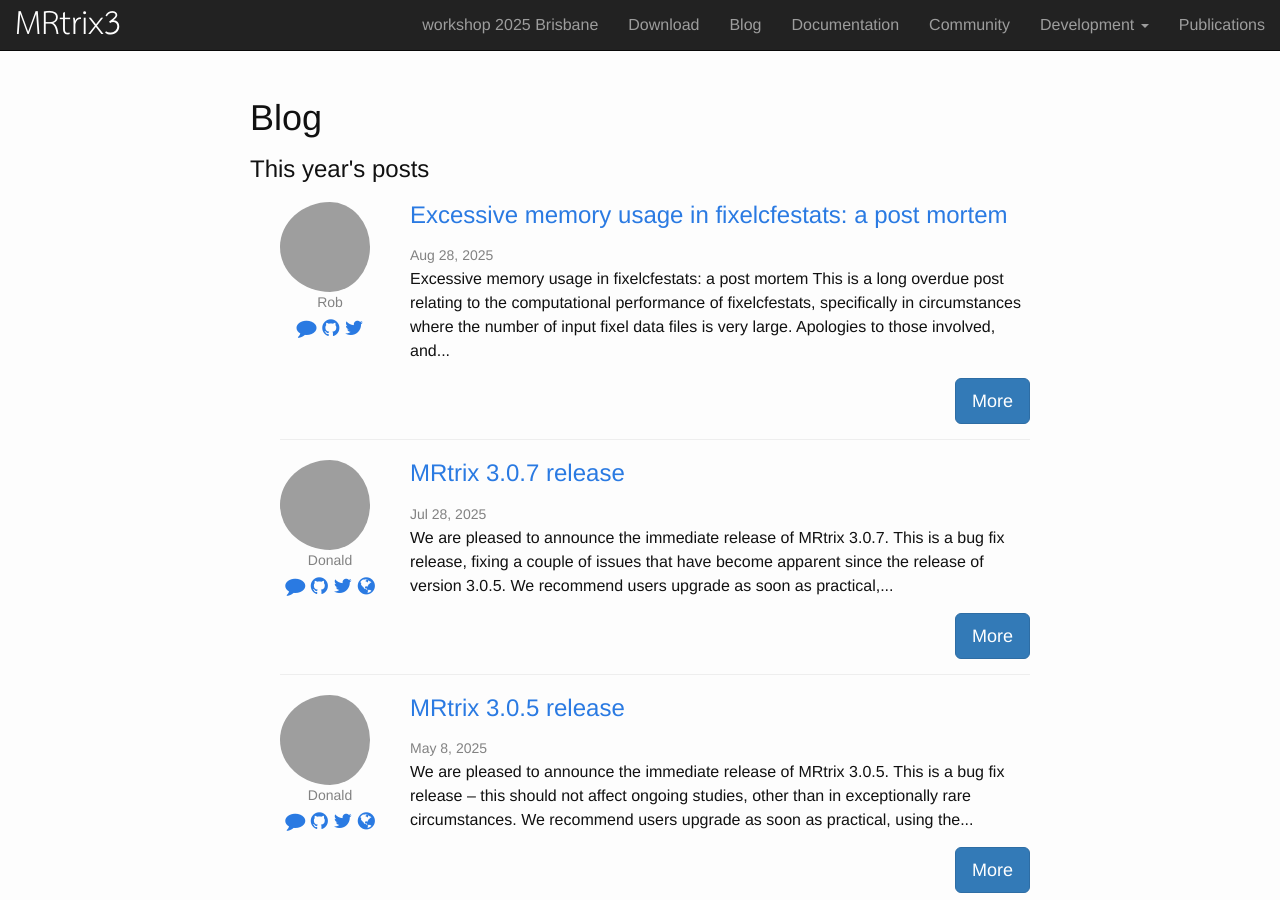
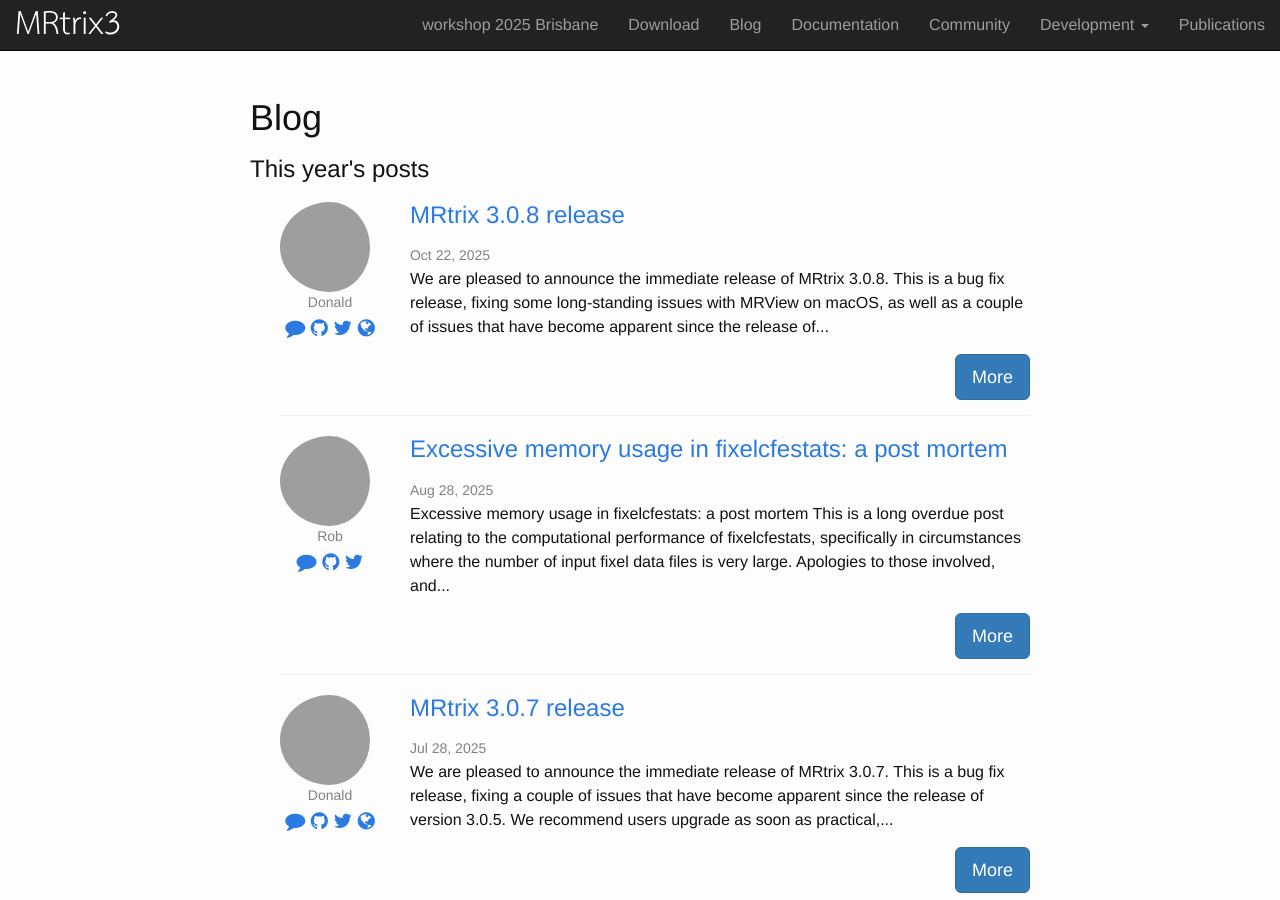
Before and after one commit to MRtrix3/MRtrix3.github.io, a Jekyll site: the page built from blog.html, in a window 1280 px wide and 900 px high, cut to the strip 0-900 px from the top of the window. Built offline with Jekyll 4.4.1, drawn with Linux system fonts in a browser that asks for light colours; nearby versions of some CDN libraries; emoji names are drawn with the system emoji font; grey boxes are pictures that could not be loaded.

Commit message:
Automatic update of blog from community forum announcements

```diff
--- /dev/null
+++ b/_posts/2025/10/2025-10-22-mrtrix-3-0-8-release.md
@@ -0,0 +1,19 @@
+---
+layout: post
+title: 'MRtrix 3.0.8 release'
+author: 'jdtournier'
+date: 2025-10-22 12:43:56
+categories:
+summary: posted by J-Donald Tournier on Oct 22, 2025
+---
+We are pleased to announce the immediate release of *MRtrix* `3.0.8`.
+
+This is a bug fix release, fixing some long-standing issues with MRView on macOS, as well as a couple of issues that have become apparent since the release of the previous version. We recommend users upgrade as soon as practical, using the instructions provided on our [downloads pages ](https://www.mrtrix.org/download/) (for precompiled packages), or the [usual procedure ](https://mrtrix.readthedocs.io/en/3.0.8/installation/build_from_source.html) for installations from source.
+
+See the [full changelog](https://github.com/MRtrix3/mrtrix3/releases/tag/3.0.8) for details.
+
+All the best from the *MRtrix3* team!
+
+---
+
+*[View comments on the community site](https://community.mrtrix.org/t/8574)*
```
Also changed, not shown: _posts/2025/07/2025-07-28-mrtrix-3-0-7-release.md (+1 -1 lines).
